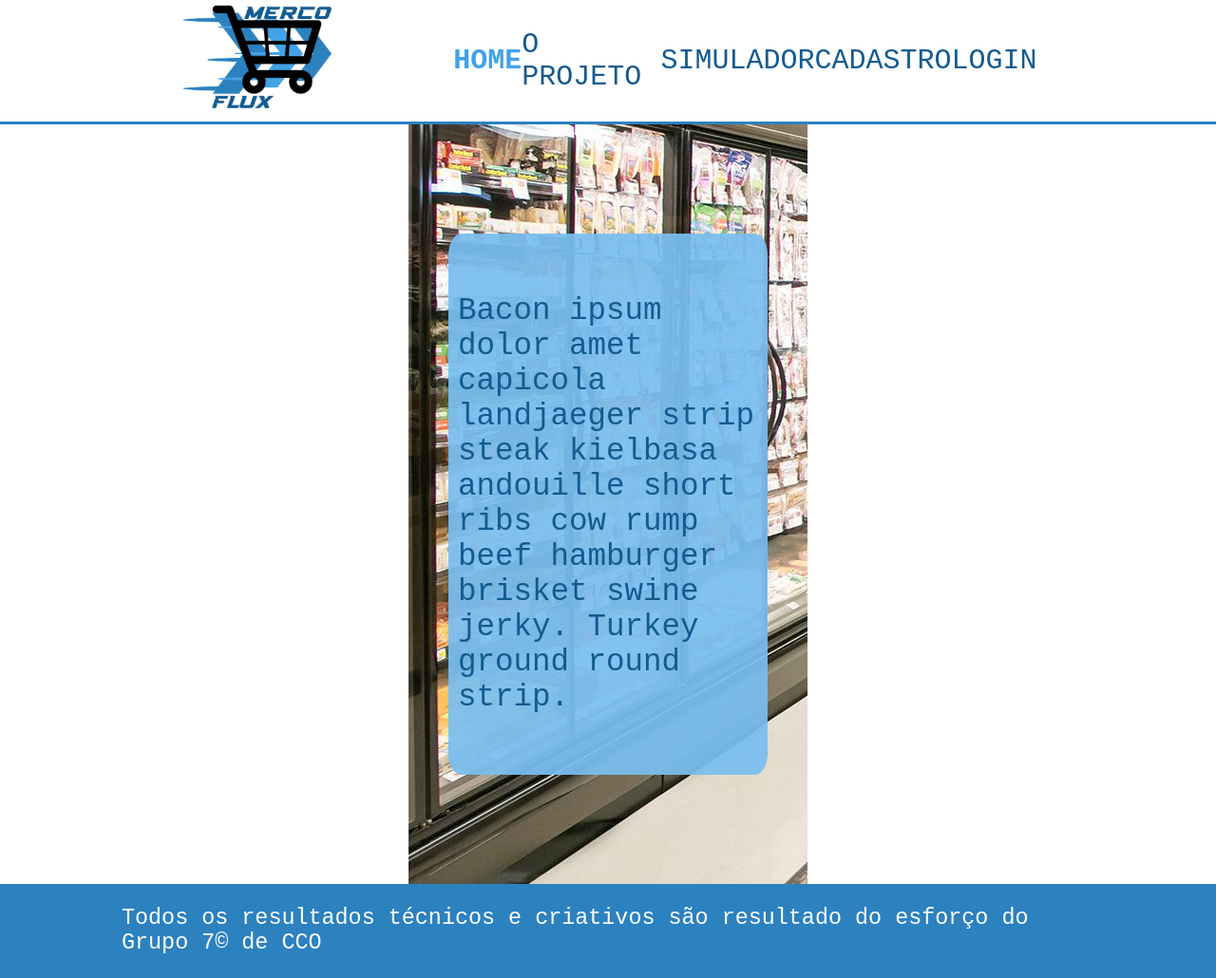
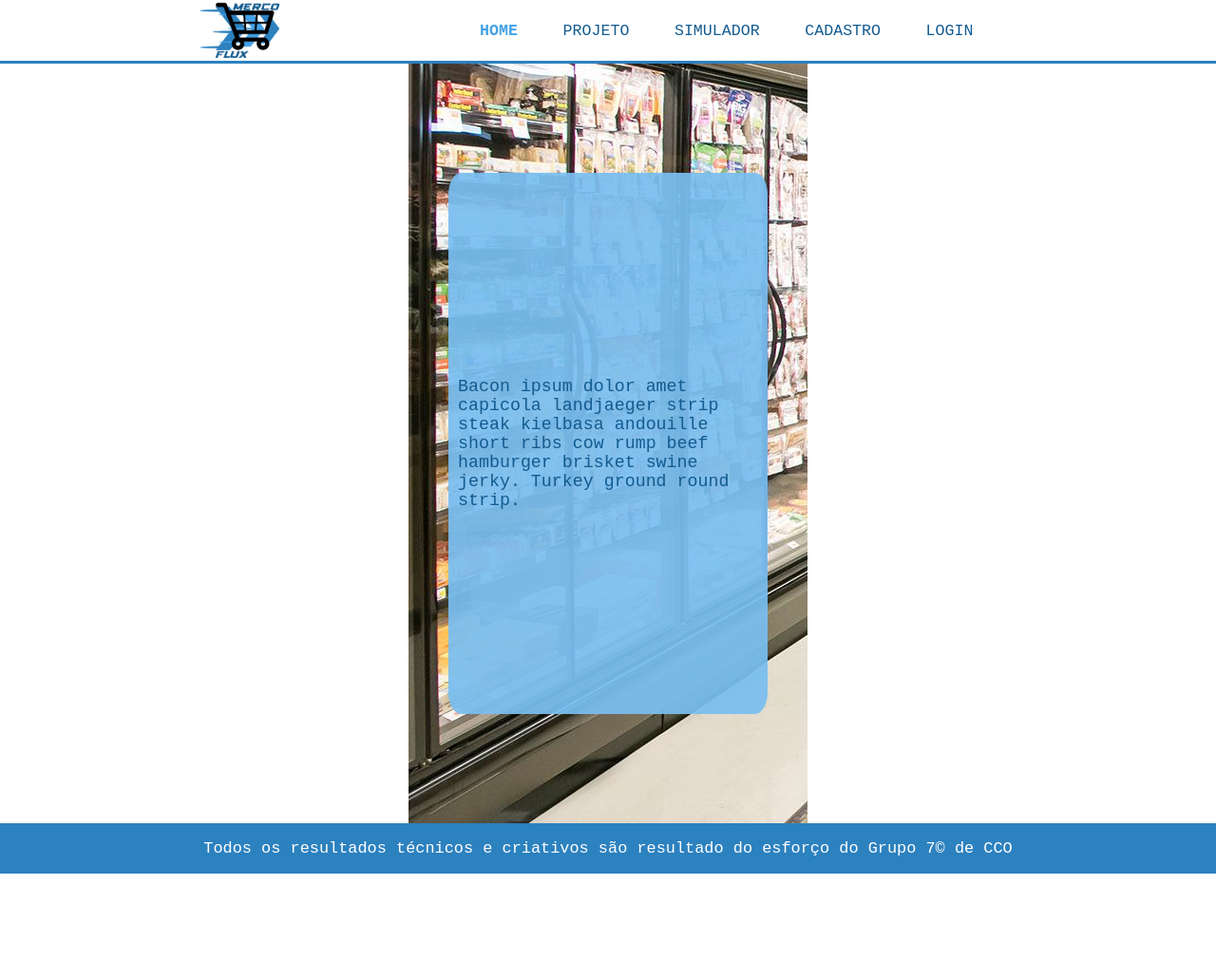
Before and after one commit to Alberani/MercoFlux, a plain HTML site: page Projeto Site Inst/index.html in a window 1280 px wide. Shown: the whole page at 95% size. After the commit the page ends 920 px from the top, so only its background shows below. Drawn offline with Linux system fonts and the light colour scheme.

Commit message:
Alteração no header do site institucional

```diff
--- a/Projeto Site Inst/css/style.css
+++ b/Projeto Site Inst/css/style.css
@@ -57,7 +57,8 @@ a{
 }
 
 .header .container img {
-    height: 120px;
+    /* height: 120px; */
+    height: 5vw;
 }
 
 .header .destaque a {
@@ -76,7 +77,7 @@ a{
     width: 60%;
     padding: 0;
     align-items: center;
-    font-size: 30px;
+    font-size: 1.3vw;
 }
 
 /* Div home */
@@ -137,7 +138,8 @@ a{
 .banner .card {
     color: #135b90;
     font-family: monospace;
-    font-size: 25px;
+    /* font-size: 25px; */
+    font-size: 1.1vw;
 }
 
 /* Div footer */
@@ -145,7 +147,7 @@ a{
 .footer {
     background-color: #2c81bf;
     color: #fff;
-    font-family: monospace; font-size: 18px;
+    font-family: monospace;
 }
 
 .footer .container{
--- a/Projeto Site Inst/index.html
+++ b/Projeto Site Inst/index.html
@@ -19,7 +19,7 @@
                 </li>
                 <li>
                     <a href="">
-                        O PROJETO
+                        PROJETO
                     </a>
                 </li>
                 <li>
```
Also changed, not shown: Projeto Site Inst/simulador.html (+1 -1 lines).
